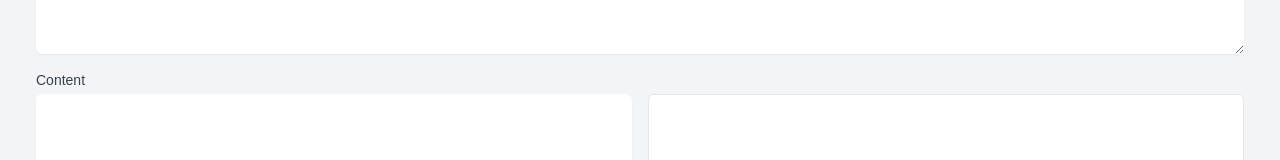
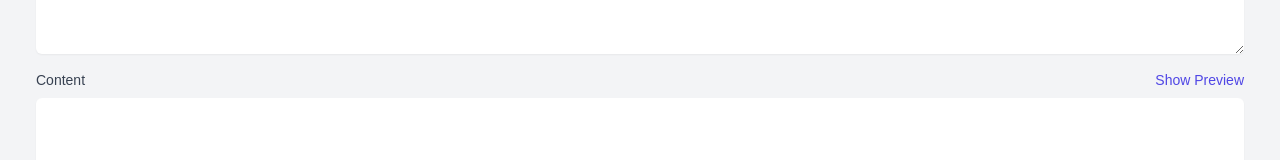
Before and after one commit to davehague/davehague-site, a Nuxt app: page /blog/new in a window 1280 px wide. Shown: the part 334-494 px from the top of the page. Built offline with nearby package versions, Linux system fonts and the light colour scheme.

Commit message:
Added a show/hide preview toggle option

```diff
--- a/components/BlogForm.vue
+++ b/components/BlogForm.vue
@@ -17,16 +17,21 @@
         class="mt-1 block w-full rounded-md border-gray-300 shadow-sm focus:border-indigo-300 focus:ring focus:ring-indigo-200 focus:ring-opacity-50"></textarea>
     </div>
 
-    <!-- New markdown editor and preview section -->
+    <!-- Markdown editor and preview section -->
     <div>
-      <label for="content" class="block text-sm font-medium text-gray-700">Content</label>
+      <div class="flex justify-between items-center mb-2">
+        <label for="content" class="block text-sm font-medium text-gray-700">Content</label>
+        <button type="button" @click="togglePreview" class="text-sm text-indigo-600 hover:text-indigo-800">
+          {{ showPreview ? 'Hide Preview' : 'Show Preview' }}
+        </button>
+      </div>
       <div class="flex mt-1 space-x-4">
-        <div class="w-1/2">
+        <div :class="{ 'w-full': !showPreview, 'w-1/2': showPreview }">
           <textarea v-model="formData.content" id="content" rows="20" required
             class="block w-full rounded-md p-2 border-gray-300 shadow-sm focus:border-indigo-300 focus:ring focus:ring-indigo-200 focus:ring-opacity-50 font-mono"
             @input="updatePreview"></textarea>
         </div>
-        <div class="w-1/2">
+        <div v-if="showPreview" class="w-1/2">
           <div v-html="markdownPreview"
             class="markdown-content prose max-w-none p-4 border rounded-md bg-white overflow-auto h-[490px]"></div>
         </div>
@@ -72,7 +77,8 @@ const emit = defineEmits<{
   (e: 'submit', data: Partial<BlogPost> & { password: string }): void
 }>()
 
-const markdownPreview = ref('')
+const markdownPreview = ref('');
+const showPreview = ref(false);
 
 const formData = ref<Partial<BlogPost>>({
   title: '',
@@ -95,8 +101,17 @@ const goToManagePage = () => {
 }
 
 const updatePreview = useDebounceFn(async () => {
-  markdownPreview.value = await marked(formData.value.content || '')
+  if (showPreview.value) {
+    markdownPreview.value = await marked(formData.value.content || '')
+  }
 }, 300)
+
+const togglePreview = () => {
+  showPreview.value = !showPreview.value
+  if (showPreview.value) {
+    updatePreview()
+  }
+}
 
 onMounted(() => {
   updatePreview()
```
